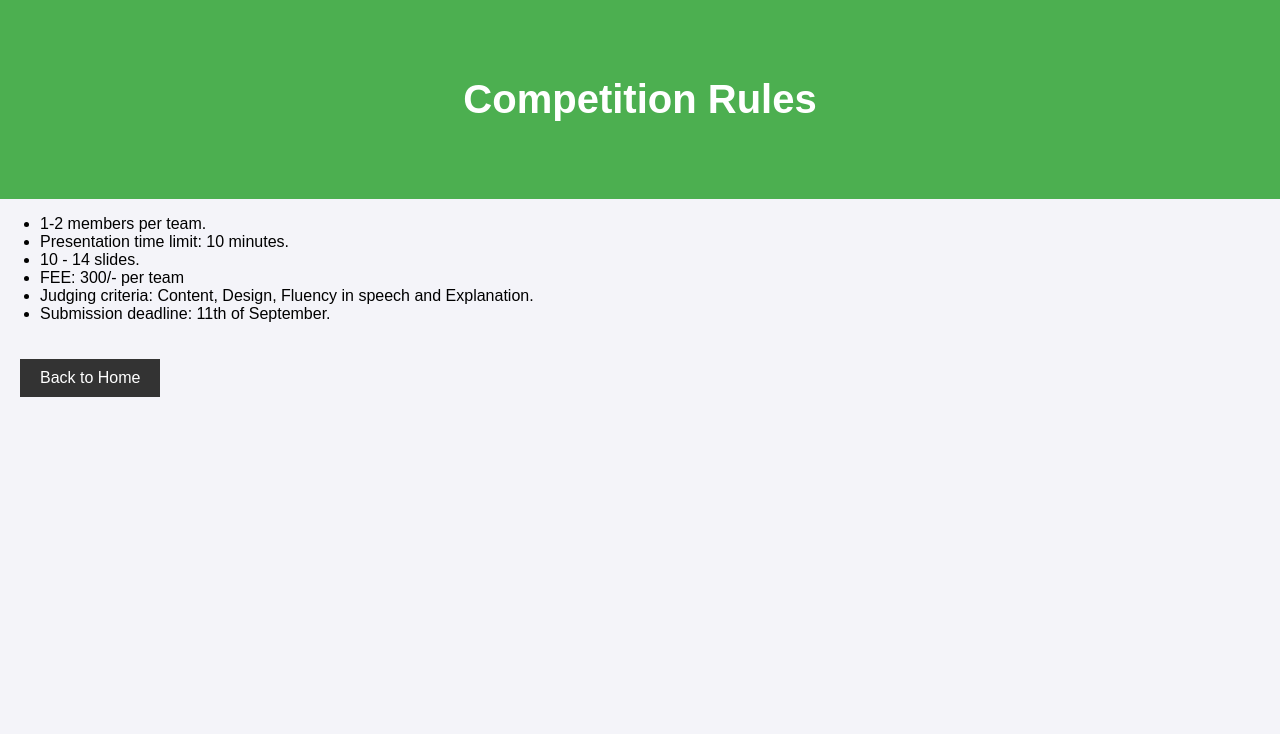
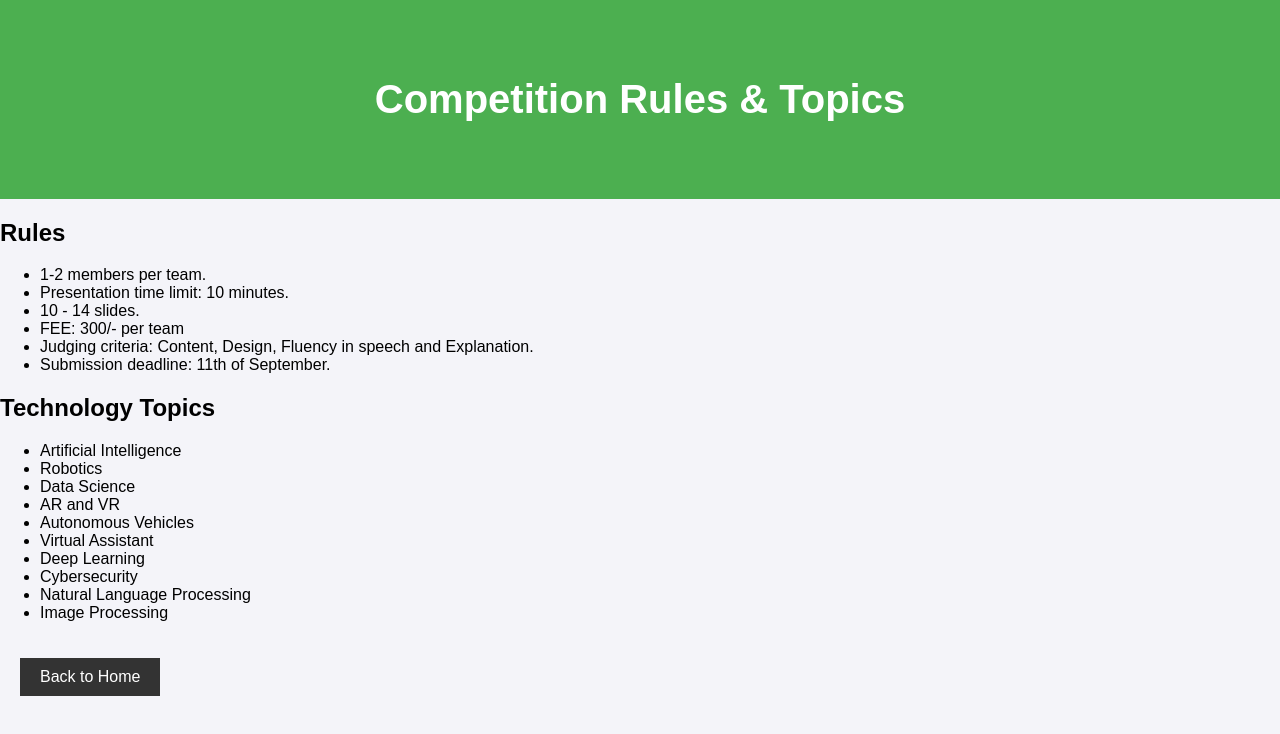
Before and after one commit to Joelmarkjoseph/PPTvisv, a plain HTML site: page rules.html in a window 1280 px wide. Drawn offline with Linux system fonts and the light colour scheme.

Commit message:
New Commits

```diff
--- a/rules.html
+++ b/rules.html
@@ -8,9 +8,10 @@
   </head>
   <body>
     <header>
-      <h1>Competition Rules</h1>
+      <h1>Competition Rules & Topics</h1>
     </header>
     <section>
+      <h2>Rules</h2>
       <ul>
         <li>1-2 members per team.</li>
         <li>Presentation time limit: 10 minutes.</li>
@@ -21,6 +22,21 @@
         </li>
         <li>Submission deadline: 11th of September.</li>
       </ul>
+    </section>
+    <section>
+      <h2>Technology Topics</h2>
+      <ul>
+        <li>Artificial Intelligence</li>
+        <li>Robotics</li>
+        <li>Data Science</li>
+        <li>AR and VR</li>
+        <li>Autonomous Vehicles</li>
+        <li>Virtual Assistant</li>
+        <li>Deep Learning</li>
+        <li>Cybersecurity</li>
+        <li>Natural Language Processing</li>
+        <li>Image Processing</li>
+      </ul>
       <a href="index.html" class="btn">Back to Home</a>
     </section>
   </body>
```
Also changed, not shown: index.html (+1 -1 lines).
